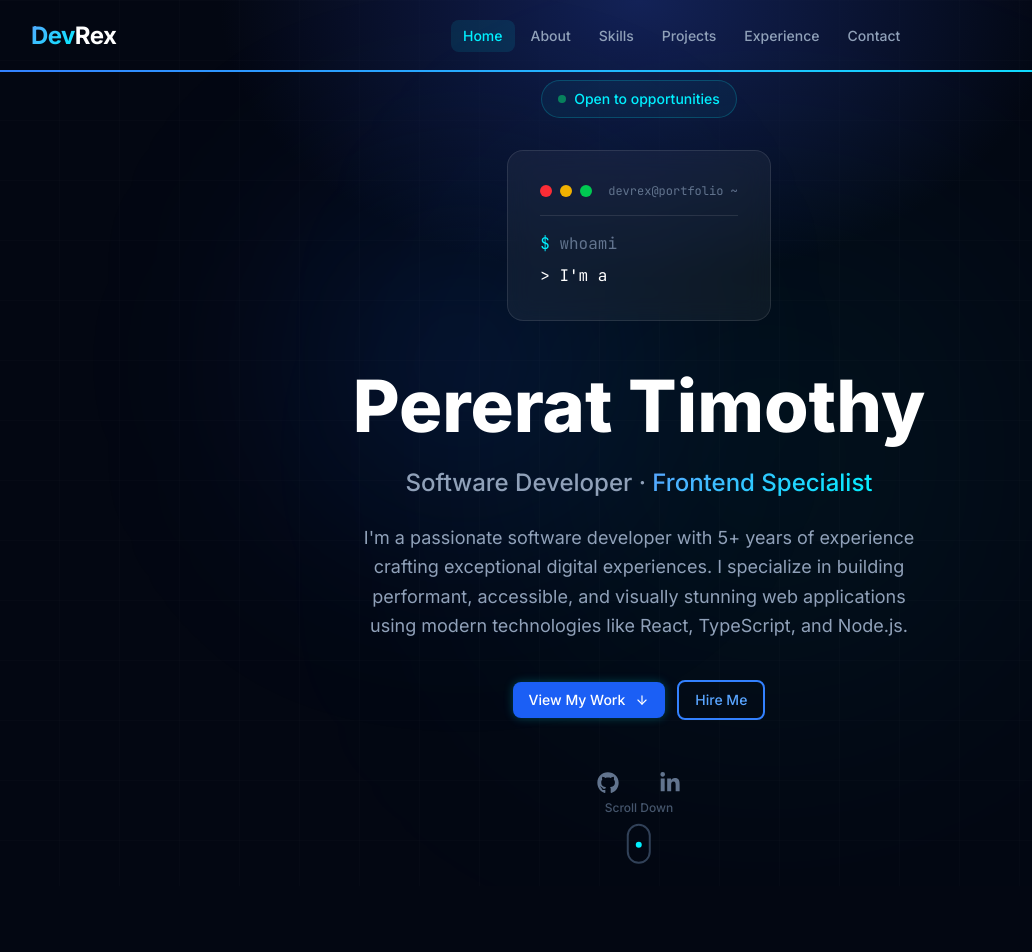
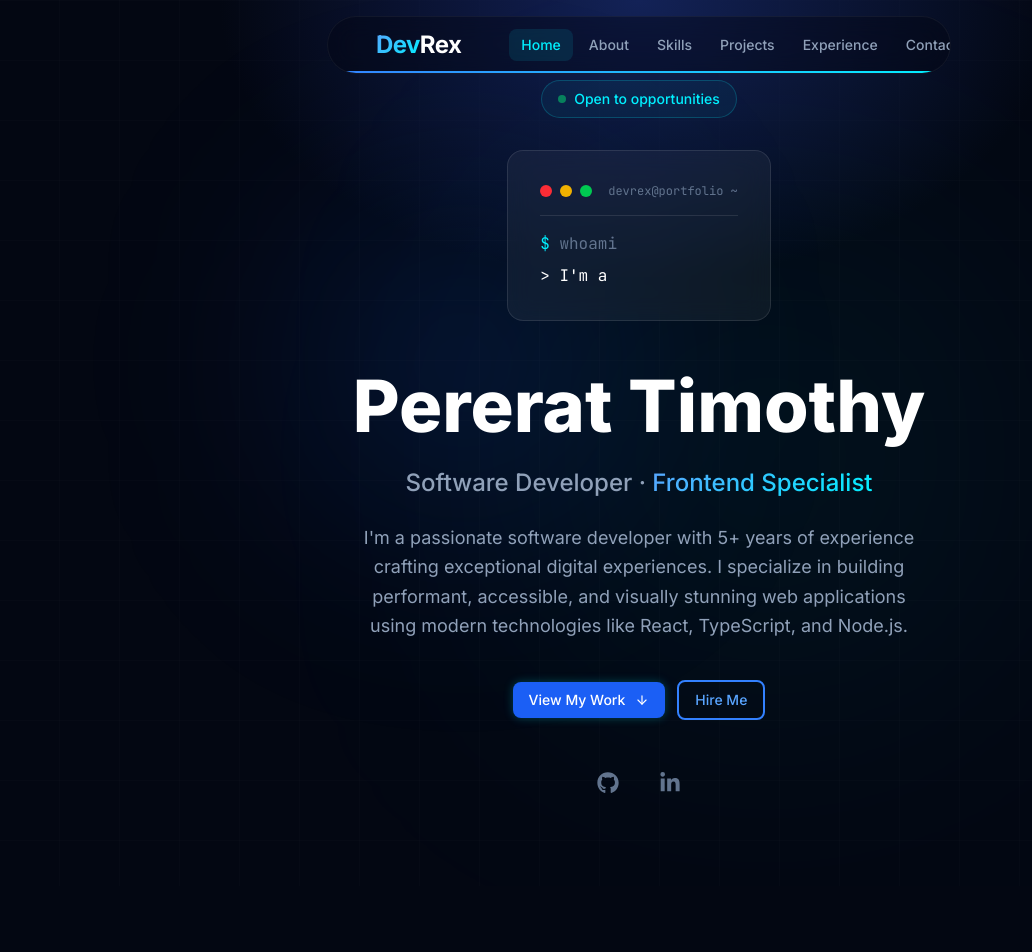
Before and after one commit to Rexzy2005/myporfolio, a React (Vite) app: page / in a window 1280 px wide. Shown: the top 952 px of the page, without its empty margins (1-1033 px from the left). Built offline with nearby package versions, Linux system fonts and the light colour scheme.

Commit message:
refactor: enhance Navbar styling and remove scroll indicator from Hero section

```diff
--- a/src/components/layout/Navbar.tsx
+++ b/src/components/layout/Navbar.tsx
@@ -52,24 +52,18 @@ export default function Navbar() {
         animate={{ y: 0 }}
         transition={{ duration: 0.6, ease: 'easeOut' }}
         className={cn(
-          'fixed z-50 transition-all duration-300',
+          'fixed z-50 transition-all duration-300 top-4 left-4 right-4 lg:left-1/2 lg:-translate-x-1/2 lg:max-w-[1440px] lg:rounded-full py-3 px-10 overflow-hidden border',
           isScrolled
-            ? 'top-4 left-4 right-4 lg:left-1/2 lg:-translate-x-1/2 lg:max-w-6xl lg:rounded-full py-3 px-6 shadow-lg shadow-black/20 bg-surface-950/80 backdrop-blur-xl border border-white/10 overflow-hidden'
-            : 'top-0 left-0 right-0 bg-transparent py-5'
+            ? 'shadow-lg shadow-black/20 bg-surface-950/80 backdrop-blur-xl border-white/10'
+            : 'bg-surface-950/40 backdrop-blur-md border-white/5'
         )}
       >
           {/* Scroll progress bar */}
           <motion.div
-            className={cn(
-              'absolute bottom-0 left-0 right-0 h-0.5 bg-linear-to-r from-brand-500 to-neon origin-left',
-              isScrolled ? 'rounded-full' : ''
-            )}
+            className="absolute bottom-0 left-0 right-0 h-0.5 bg-linear-to-r from-brand-500 to-neon origin-left rounded-full"
             style={{ scaleX }}
           />
-        <div className={cn(
-          'mx-auto flex items-center justify-between',
-          isScrolled ? 'px-2 gap-6' : 'max-w-7xl px-4 sm:px-6 lg:px-8'
-        )}>
+        <div className="mx-auto flex items-center justify-between px-2 gap-12">
           {/* Logo */}
           <motion.a
             href="#home"
--- a/src/data/projects.ts
+++ b/src/data/projects.ts
@@ -45,78 +45,4 @@ export const projects: Project[] = [
     category: 'fullstack',
     featured: true,
   },
-  {
-    id: 'nexus-ecommerce',
-    title: 'Nexus E-Commerce Platform',
-    shortDescription: 'A full-stack e-commerce platform with real-time inventory, Stripe payments, and admin dashboard.',
-    fullDescription: 'Built a scalable e-commerce platform serving 10,000+ monthly active users with real-time inventory tracking, secure checkout, and a comprehensive admin panel.',
-    problem: 'The client needed a modern, performant e-commerce solution that could handle high traffic during flash sales while maintaining real-time inventory accuracy across multiple warehouses.',
-    approach: 'Architected a React + Next.js frontend with server-side rendering for SEO, paired with a Node.js/Express backend. Implemented WebSocket connections for real-time inventory updates and Redis caching for product catalogs.',
-    outcome: 'Reduced page load times by 60%, achieved 99.9% uptime during peak sales events, and increased conversion rates by 35% compared to the previous platform.',
-    techStack: ['React', 'Next.js', 'TypeScript', 'Node.js', 'PostgreSQL', 'Redis', 'Stripe', 'Tailwind CSS'],
-    features: ['Real-time inventory tracking', 'Stripe payment integration', 'Admin dashboard with analytics', 'Responsive product catalog', 'Order management system', 'Email notifications'],
-    image: '/projects/nexus-ecommerce.jpg',
-    liveUrl: 'https://example.com',
-    category: 'fullstack',
-    featured: true,
-  },
-  {
-    id: 'defi-swap',
-    title: 'DeFi Token Swap dApp',
-    shortDescription: 'A decentralized exchange interface for swapping ERC-20 tokens with liquidity pool management.',
-    fullDescription: 'Developed a decentralized application enabling users to swap tokens, provide liquidity, and earn yield through automated market maker (AMM) mechanics.',
-    problem: 'Users needed a user-friendly way to interact with complex DeFi smart contracts without understanding the underlying blockchain mechanics.',
-    approach: 'Created intuitive React interfaces that abstract away blockchain complexity. Wrote Solidity smart contracts with comprehensive test coverage and built a real-time price feed using Chainlink oracles.',
-    outcome: 'Processed over $2M in total value locked (TVL) within the first 3 months. Achieved zero critical security vulnerabilities across 3 independent audits.',
-    techStack: ['React', 'TypeScript', 'Solidity', 'Ethers.js', 'Hardhat', 'Tailwind CSS', 'The Graph'],
-    features: ['Token swap with price impact preview', 'Liquidity pool management', 'Wallet integration (MetaMask, WalletConnect)', 'Transaction history', 'Real-time price charts', 'Slippage protection'],
-    image: '/projects/defi-swap.jpg',
-    liveUrl: 'https://example.com',
-    category: 'web3',
-    featured: true,
-  },
-  {
-    id: 'taskflow-pm',
-    title: 'TaskFlow Project Manager',
-    shortDescription: 'A collaborative project management tool with real-time updates, Kanban boards, and team analytics.',
-    fullDescription: 'Built an end-to-end project management SaaS application with real-time collaboration features, automated workflows, and detailed team productivity analytics.',
-    problem: 'Remote teams struggled with fragmented tools that didn\'t integrate well. They needed a unified platform for task tracking, communication, and performance insights.',
-    approach: 'Developed a React SPA with WebSocket-powered real-time sync. Backend built with Node.js and MongoDB, featuring role-based access control, automated email notifications, and a GraphQL API for flexible data querying.',
-    outcome: 'Adopted by 15+ teams within the first month. Reduced average task completion time by 25% and improved team visibility into project progress by 40%.',
-    techStack: ['React', 'TypeScript', 'Node.js', 'Express', 'MongoDB', 'GraphQL', 'Socket.io', 'Tailwind CSS'],
-    features: ['Drag-and-drop Kanban boards', 'Real-time collaboration', 'Sprint planning tools', 'Team analytics dashboard', 'Automated notifications', 'File attachments & comments'],
-    image: '/projects/taskflow.jpg',
-    liveUrl: 'https://example.com',
-    category: 'fullstack',
-    featured: true,
-  },
-  {
-    id: 'portfolio-builder',
-    title: 'PortfolioGen — AI Portfolio Builder',
-    shortDescription: 'A drag-and-drop portfolio builder with AI-generated content suggestions and one-click deployment.',
-    fullDescription: 'Created a no-code portfolio builder that uses AI to help developers generate professional content and deploy their portfolios instantly.',
-    problem: 'Many developers have strong technical skills but struggle to create compelling portfolio sites that showcase their work effectively.',
-    approach: 'Built a drag-and-drop editor with React and used OpenAI\'s API for content generation. Implemented a template system with customizable themes and one-click Vercel deployment via their API.',
-    outcome: 'Over 500 portfolios generated in the beta phase. Featured on Product Hunt with 200+ upvotes. Average portfolio creation time: 15 minutes.',
-    techStack: ['React', 'Next.js', 'TypeScript', 'Tailwind CSS', 'OpenAI API', 'Vercel API', 'Firebase'],
-    features: ['Drag-and-drop editor', 'AI content generation', 'Custom theme builder', 'One-click deployment', 'Analytics dashboard', 'Custom domain support'],
-    image: '/projects/portfolio-builder.jpg',
-    liveUrl: 'https://example.com',
-    category: 'frontend',
-    featured: true,
-  },
-  {
-    id: 'healthtrack-api',
-    title: 'HealthTrack REST API',
-    shortDescription: 'A comprehensive health metrics API with JWT auth, rate limiting, and webhook integrations.',
-    fullDescription: 'Designed and built a production-ready REST API for a health tracking application, handling user authentication, data aggregation, and third-party integrations.',
-    problem: 'The health-tech startup needed a robust, secure API that could handle sensitive health data while integrating with wearable devices and third-party health platforms.',
-    approach: 'Built a Node.js/Express API with PostgreSQL, implementing HIPAA-inspired security practices. Added rate limiting, request validation, comprehensive logging, and webhook support for real-time data sync with wearable devices.',
-    outcome: 'Successfully handled 100K+ daily API requests with 99.95% uptime. Zero data breaches across 12 months of production use.',
-    techStack: ['Node.js', 'Express', 'TypeScript', 'PostgreSQL', 'Redis', 'Docker', 'Jest', 'AWS'],
-    features: ['JWT authentication & refresh tokens', 'Rate limiting & throttling', 'Webhook integrations', 'Data aggregation & analytics', 'Comprehensive API documentation', 'Automated testing pipeline'],
-    image: '/projects/healthtrack.jpg',
-    category: 'backend',
-    featured: false,
-  },
 ];
--- a/src/sections/Hero.tsx
+++ b/src/sections/Hero.tsx
@@ -153,31 +153,6 @@ export default function Hero() {
               <FaLinkedinIn size={22} />
             </a>
           </motion.div>
-
-          {/* Scroll indicator */}
-          <motion.div
-            initial={{ opacity: 0 }}
-            animate={{ opacity: 1 }}
-            transition={{ delay: 1.5 }}
-            className="absolute bottom-8 left-1/2 -translate-x-1/2"
-          >
-            <motion.div
-              animate={{ y: [0, 10, 0] }}
-              transition={{ duration: 2, repeat: Infinity, ease: 'easeInOut' }}
-              className="flex flex-col items-center gap-2"
-            >
-              <span className="text-xs font-medium text-slate-600">
-                Scroll Down
-              </span>
-              <div className="w-6 h-10 rounded-full border-2 flex justify-center pt-2 border-slate-700">
-                <motion.div
-                  animate={{ y: [0, 12, 0] }}
-                  transition={{ duration: 1.5, repeat: Infinity }}
-                  className="w-1.5 h-1.5 rounded-full bg-neon"
-                />
-              </div>
-            </motion.div>
-          </motion.div>
         </div>
       </div>
     </section>
```
